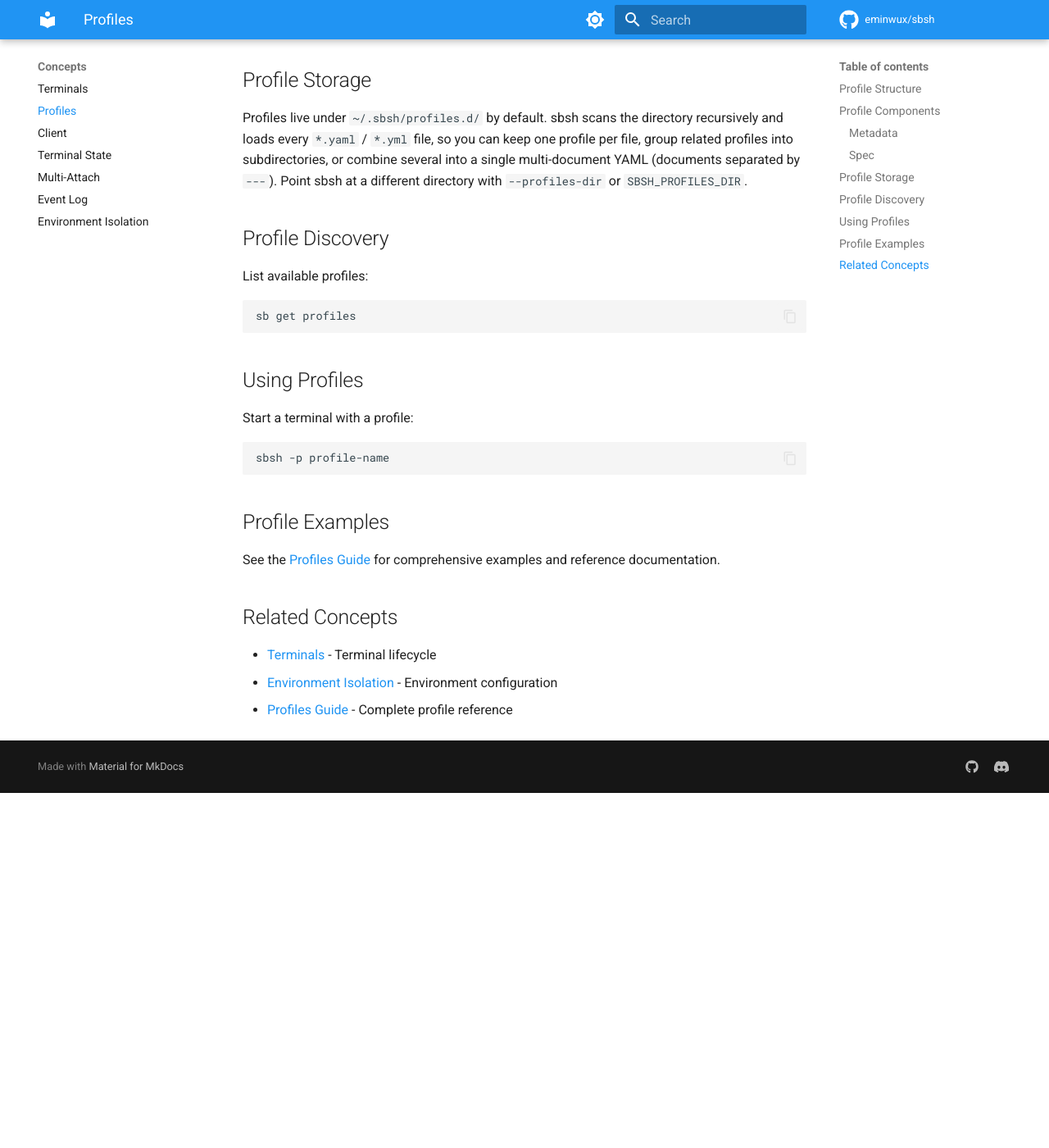
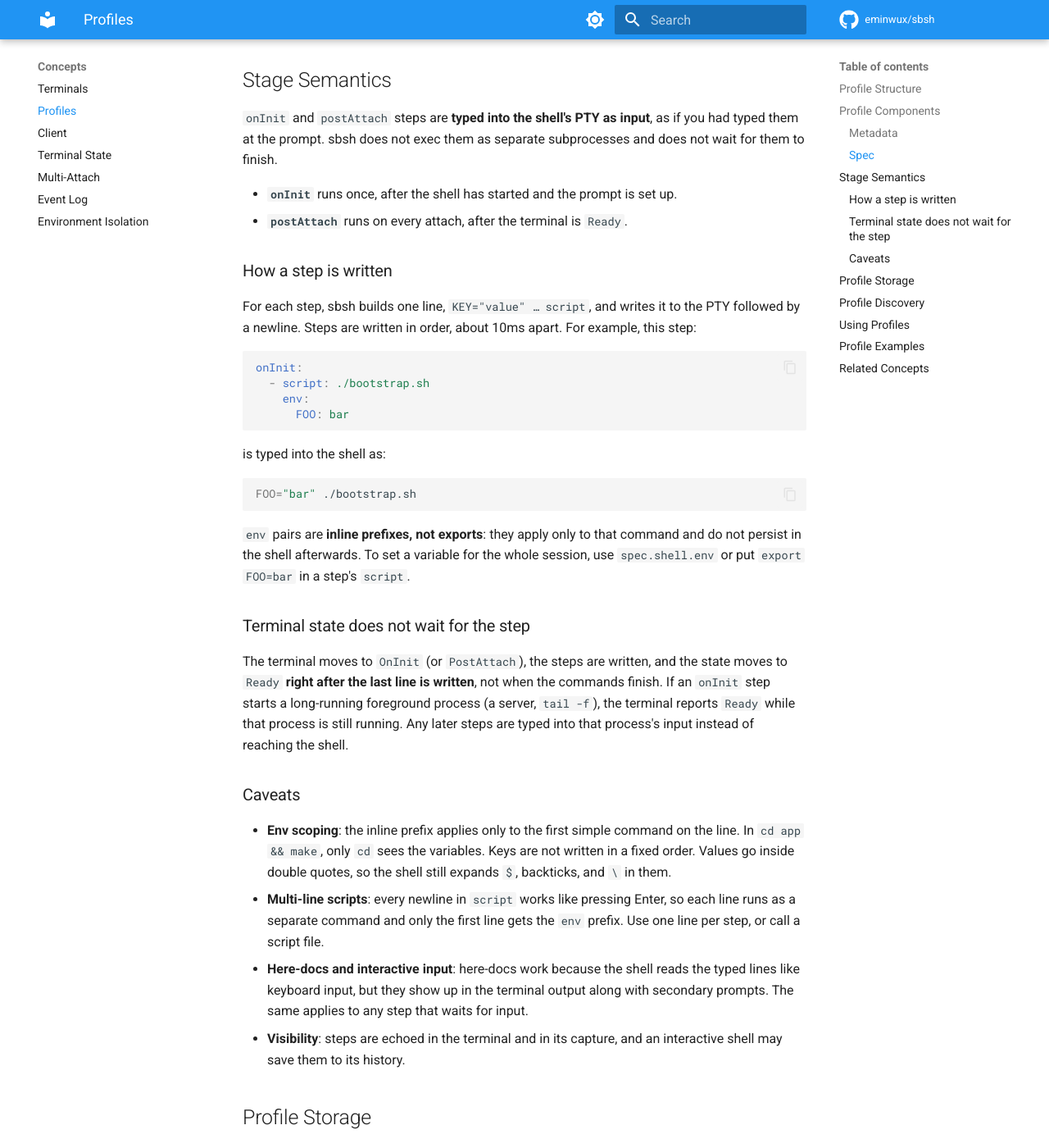
Before and after one commit to eminwux/sbsh, an MkDocs documentation site: the page built from docs/site/concepts/profiles.md, in a window 1280 px wide and 1400 px high, scrolled down 1140 px. Shown: the whole window at 82% size. Built offline with MkDocs 1.6.1 and Material for MkDocs 9.7.7, drawn with Linux system fonts in a browser that asks for light colours; comment, search, counter and statistics services are not loaded; the version menu is left out; before the commit the page ends 2107 px from its top, so only the background shows below that.

Commit message:
docs: document onInit/postAttach stage semantics and mark logOutput shipped in roadmap

````diff
--- a/docs/site/concepts/profiles.md
+++ b/docs/site/concepts/profiles.md
@@ -42,6 +42,43 @@ spec:
 - **`shell`**: Command and environment configuration
 - **`stages`**: Lifecycle hooks (`onInit`, `postAttach`)
 
+## Stage Semantics
+
+`onInit` and `postAttach` steps are **typed into the shell's PTY as input**, as if you had typed them at the prompt. sbsh does not exec them as separate subprocesses and does not wait for them to finish.
+
+- **`onInit`** runs once, after the shell has started and the prompt is set up.
+- **`postAttach`** runs on every attach, after the terminal is `Ready`.
+
+### How a step is written
+
+For each step, sbsh builds one line, `KEY="value" … script`, and writes it to the PTY followed by a newline. Steps are written in order, about 10ms apart. For example, this step:
+
+```yaml
+onInit:
+  - script: ./bootstrap.sh
+    env:
+      FOO: bar
+```
+
+is typed into the shell as:
+
+```bash
+FOO="bar" ./bootstrap.sh
+```
+
+`env` pairs are **inline prefixes, not exports**: they apply only to that command and do not persist in the shell afterwards. To set a variable for the whole session, use `spec.shell.env` or put `export FOO=bar` in a step's `script`.
+
+### Terminal state does not wait for the step
+
+The terminal moves to `OnInit` (or `PostAttach`), the steps are written, and the state moves to `Ready` **right after the last line is written**, not when the commands finish. If an `onInit` step starts a long-running foreground process (a server, `tail -f`), the terminal reports `Ready` while that process is still running. Any later steps are typed into that process's input instead of reaching the shell.
+
+### Caveats
+
+- **Env scoping**: the inline prefix applies only to the first simple command on the line. In `cd app && make`, only `cd` sees the variables. Keys are not written in a fixed order. Values go inside double quotes, so the shell still expands `$`, backticks, and `\` in them.
+- **Multi-line scripts**: every newline in `script` works like pressing Enter, so each line runs as a separate command and only the first line gets the `env` prefix. Use one line per step, or call a script file.
+- **Here-docs and interactive input**: here-docs work because the shell reads the typed lines like keyboard input, but they show up in the terminal output along with secondary prompts. The same applies to any step that waits for input.
+- **Visibility**: steps are echoed in the terminal and in its capture, and an interactive shell may save them to its history.
+
 ## Profile Storage
 
 Profiles live under `~/.sbsh/profiles.d/` by default. sbsh scans the directory recursively and loads every `*.yaml` / `*.yml` file, so you can keep one profile per file, group related profiles into subdirectories, or combine several into a single multi-document YAML (documents separated by `---`). Point sbsh at a different directory with `--profiles-dir` or `SBSH_PROFILES_DIR`.
````
Also changed, not shown: ROADMAP.md (+2 -2 lines).
